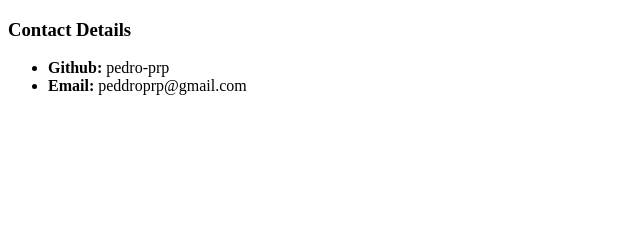
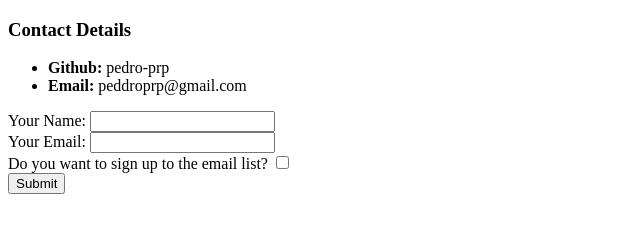
Before and after one commit to pedro-prp/100days-webdev, a plain HTML site: page personal-site/contact.html in a window 1280 px wide. Shown: the whole page, without its empty margins (0-640 px from the left). Drawn offline with Linux system fonts and the light colour scheme.

Commit message:
playing with forms and inputs

```diff
--- a/personal-site/contact.html
+++ b/personal-site/contact.html
@@ -12,5 +12,15 @@
         <li><strong>Email:</strong> peddroprp@gmail.com</li>
       </ul>
     </p>
+
+    <form class="" action="index.html" method="post">
+      <label for="">Your Name:</label>
+      <input type="text" name="" value=""><br>
+      <label for="">Your Email:</label>
+      <input type="text" name="" value=""><br>
+      <label for="">Do you want to sign up to the email list?</label>
+      <input type="checkbox" name="">
+      <br><input type="submit" name="">
+    </form>
   </body>
 </html>
```
